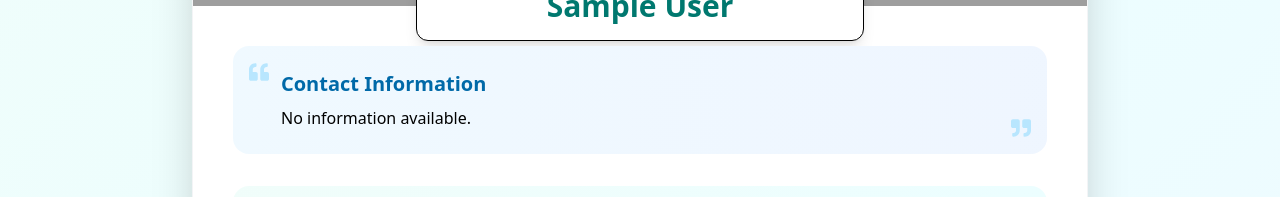
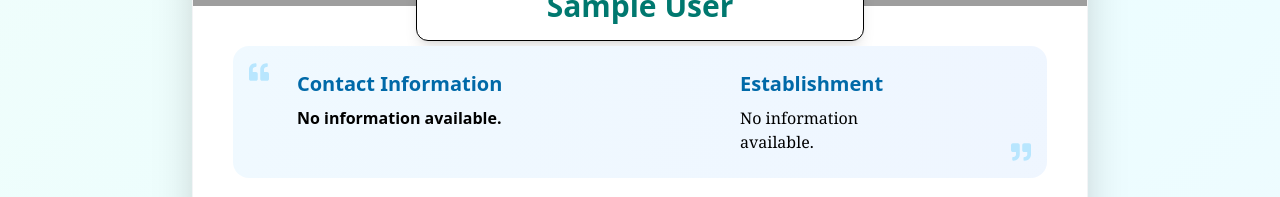
Before and after one commit to Debabratt/edu2meduu, a React (Vite) app in the folder frontend/: page /schools in a window 1280 px wide. Shown: the part 555-752 px from the top of the page. Built offline with nearby package versions, Linux system fonts and the light colour scheme; sample sign-in values are in the browser's storage; grey boxes are pictures that could not be loaded; a web font is replaced by a local one.

Commit message:
update details

```diff
--- a/frontend/src/components/SchoolDetail.jsx
+++ b/frontend/src/components/SchoolDetail.jsx
@@ -151,12 +151,24 @@ const SchoolDetail = () => {
   animate={isLoaded ? "visible" : "hidden"}
   className="mb-8 bg-gradient-to-r from-sky-50 to-blue-50 p-6 rounded-2xl relative"
 >
-                <FaQuoteLeft className="absolute top-4 left-4 text-sky-200 text-xl" />
-                <div className="ml-6 mr-6">
-                  <h3 className="text-xl font-semibold text-sky-700 mb-2">
+  <FaQuoteLeft className="absolute top-4 left-4 flex text-sky-200 text-xl" />
+  <div className="flex  justify-between">
+    <div className="w-1/2 pr-4 px-10">
+      <h3 className="text-xl font-bold text-sky-700 mb-2">
         Contact Information
       </h3>
+      <h1 className="font-bold">
       {formatTextWithLineBreaks(user.contactInfo)}
+      </h1>
+    </div>
+    <div className="w-1/2 px-25">
+      <h3 className="text-xl font-semibold text-sky-700 mb-2">
+        Establishment
+      </h3>
+      <h1 className="font-serif">
+      {formatTextWithLineBreaks(user.establishment)}
+      </h1>
+    </div>
   </div>
   <FaQuoteRight className="absolute bottom-4 right-4 text-sky-200 text-xl" />
 </motion.div>
--- a/frontend/src/components/UserDashboard.jsx
+++ b/frontend/src/components/UserDashboard.jsx
@@ -294,7 +294,7 @@ export default function UserDashboard() {
             </div>
             {/* Amenity Textarea */}
          <div className="flex items-center space-x-3">
-              <Edit3 className="w-6 h-6 text-red-500" />
+              <Edit3 className="w-6 h-6 text-yellow-400" />
               <textarea
                 name="amenity"
                 value={formData.amenity}
@@ -305,12 +305,12 @@ export default function UserDashboard() {
             </div>
              {/* Establishment */}
          <div className="flex items-center space-x-3">
-              <Edit3 className="w-6 h-6 text-red-500" />
+              <Edit3 className="w-6 h-6 text-green-500" />
               <textarea
                 name="establishment"
                 value={formData.establishment}
                 onChange={handleChange}
-                placeholder="Add amenity"
+                placeholder="Add Establishment"
                 className="p-3 border border-gray-300 rounded-md w-full focus:ring-2 focus:ring-red-500"
               ></textarea>
             </div>
```
Lines whose indentation alone changed are shown as unchanged.
